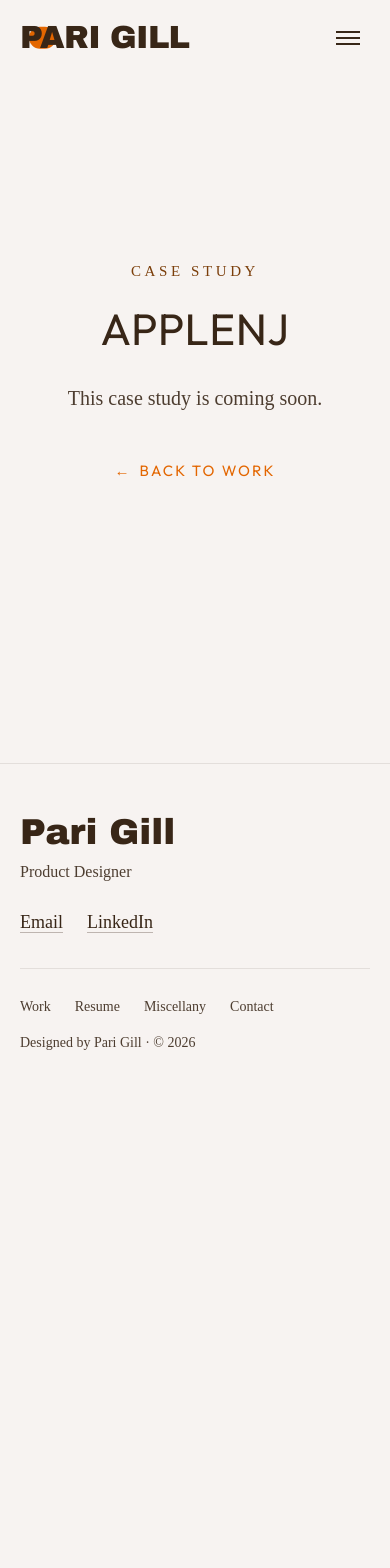
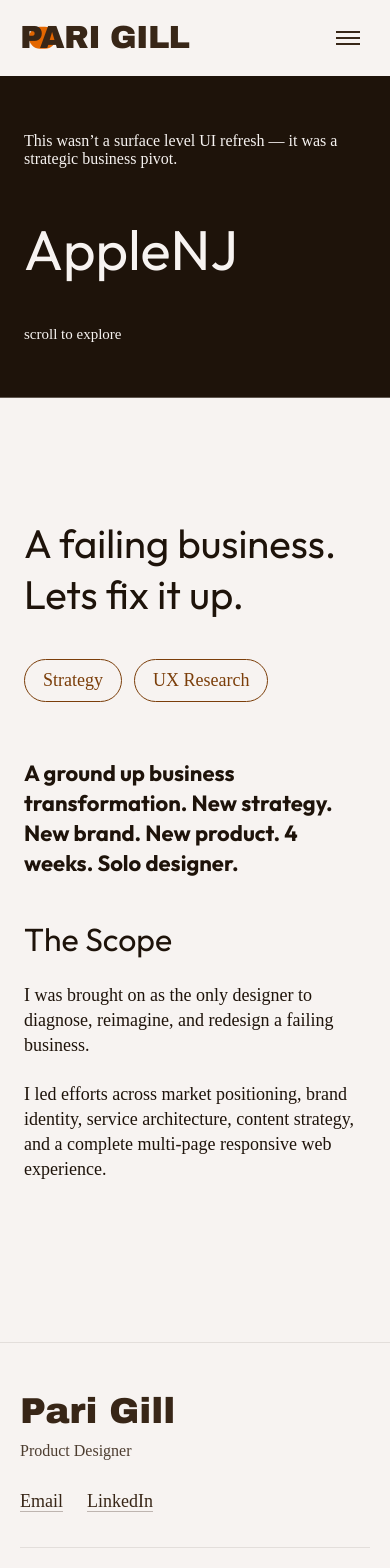
Before and after one commit to rrr-ritz/portfolio-parigi, a Next.js app: page /work/applenj in a window 390 px wide. Shown: the top 1568 px of the page. Before the commit the page ends 1101 px from the top, so only its background shows below. Built offline with nearby package versions, Linux system fonts and the light colour scheme.

Commit message:
feat: AppleNJ hero and overview with section rail

```diff
--- a/src/app/work/applenj/page.tsx
+++ b/src/app/work/applenj/page.tsx
@@ -1,12 +1,18 @@
 import type { Metadata } from "next";
-import { ComingSoonPlaceholder } from "@/components/case-study/ComingSoonPlaceholder";
+import { Hero } from "@/components/case-study/applenj/Hero";
+import { Overview } from "@/components/case-study/applenj/Overview";
 
 export const metadata: Metadata = {
   title: "AppleNJ | Pari Gill — Product Designer",
   description:
-    "A ground up business transformation for AppleNJ — brand, product strategy, and website.",
+    "A ground-up business transformation for AppleNJ — new strategy, brand, and product in 4 weeks as the solo designer.",
 };
 
 export default function AppleNJPage() {
-  return <ComingSoonPlaceholder title="AppleNJ" />;
+  return (
+    <main id="main">
+      <Hero />
+      <Overview />
+    </main>
+  );
 }
--- /dev/null
+++ b/src/components/case-study/applenj/Hero.tsx
@@ -0,0 +1,29 @@
+export function Hero() {
+  return (
+    <section
+      aria-label="AppleNJ hero"
+      className="relative bg-espresso-darker text-cream"
+    >
+      <div className="mx-auto w-full max-w-[1514px] px-6 py-14 md:px-12 md:py-20 lg:h-[543px] lg:px-[57px] lg:py-0">
+        <div className="relative flex flex-col gap-10 lg:h-full lg:flex-row lg:items-start lg:justify-between lg:pt-[61px]">
+          <div className="flex flex-col gap-12 lg:gap-0">
+            <p className="max-w-[347px] font-serif text-[16px] leading-[1.1] md:text-[18px]">
+              This wasn&rsquo;t a surface level UI refresh &mdash; it was a
+              strategic business pivot.
+            </p>
+            <h1 className="font-sans text-[56px] leading-[1.26] md:text-[72px] lg:text-[80px]">
+              AppleNJ
+            </h1>
+          </div>
+          <p className="font-serif text-[15px] leading-[1.1] lg:mt-[144px] lg:text-[18px]">
+            scroll to explore
+          </p>
+        </div>
+      </div>
+      <span
+        aria-hidden="true"
+        className="absolute inset-x-0 bottom-0 h-px bg-cream/30"
+      />
+    </section>
+  );
+}
--- /dev/null
+++ b/src/components/case-study/applenj/Overview.tsx
@@ -0,0 +1,61 @@
+import { SectionRail } from "./SectionRail";
+
+export function Overview() {
+  return (
+    <section
+      id="overview"
+      aria-label="Overview"
+      className="relative bg-cream text-espresso-darker"
+    >
+      <div className="mx-auto w-full max-w-[1514px] px-6 py-16 md:px-12 md:py-24 lg:px-[57px] lg:pt-[84px] lg:pb-[120px]">
+        <div className="flex flex-col gap-14 lg:flex-row lg:items-start lg:gap-0">
+          <div className="flex-none lg:w-[122px]">
+            <SectionRail variant="sticky" />
+          </div>
+
+          <div className="flex min-w-0 flex-col gap-10 lg:w-[371px] lg:flex-none lg:pt-[117px]">
+            <h2 className="font-sans text-[40px] leading-[1.26] md:text-[52px] lg:text-[64px]">
+              A failing business.
+              <br />
+              Lets fix it up.
+            </h2>
+
+            <ul className="flex flex-wrap gap-3">
+              <li className="inline-flex items-center rounded-[32px] border border-copper px-[18px] py-[10px] font-serif text-[18px] leading-[1.15] text-copper md:text-[20px] lg:text-[22px]">
+                Strategy
+              </li>
+              <li className="inline-flex items-center rounded-[32px] border border-copper px-[18px] py-[10px] font-serif text-[18px] leading-[1.15] text-copper md:text-[20px] lg:text-[22px]">
+                UX Research
+              </li>
+            </ul>
+          </div>
+
+          <div className="flex min-w-0 flex-col gap-10 lg:ml-[177px] lg:w-[673px] lg:flex-none lg:pt-[140px]">
+            <p className="font-sans text-[22px] font-bold leading-[1.375] md:text-[28px] lg:text-[32px]">
+              A ground up business transformation. New strategy. New brand. New
+              product. 4 weeks. Solo designer.
+            </p>
+
+            <div className="flex flex-col gap-6">
+              <h3 className="font-sans text-[32px] leading-[1.26] md:text-[40px] lg:text-[48px]">
+                The Scope
+              </h3>
+
+              <div className="flex flex-col gap-6 font-serif text-[18px] leading-[1.39] md:text-[21px] lg:text-[24px]">
+                <p>
+                  I was brought on as the only designer to diagnose, reimagine,
+                  and redesign a failing business.
+                </p>
+                <p>
+                  I led efforts across market positioning, brand identity,
+                  service architecture, content strategy, and a complete
+                  multi-page responsive web experience.
+                </p>
+              </div>
+            </div>
+          </div>
+        </div>
+      </div>
+    </section>
+  );
+}
--- /dev/null
+++ b/src/components/case-study/applenj/SectionRail.tsx
@@ -0,0 +1,44 @@
+"use client";
+
+import Link from "next/link";
+import { APPLENJ_SECTIONS } from "./sectionMap";
+
+type Props = {
+  variant?: "static" | "sticky";
+};
+
+export function SectionRail({ variant = "static" }: Props) {
+  const wrapperClass =
+    variant === "sticky"
+      ? "hidden lg:block lg:sticky lg:top-[120px] lg:self-start lg:w-[260px] lg:flex-none"
+      : "relative w-full";
+
+  return (
+    <nav aria-label="Case study sections" className={wrapperClass}>
+      <ol className="relative flex flex-col gap-[76px]">
+        <span
+          aria-hidden="true"
+          className="pointer-events-none absolute left-[21px] top-[43px] bottom-[43px] w-px bg-espresso-dark/40"
+        />
+        {APPLENJ_SECTIONS.map((s) => (
+          <li key={s.id} className="relative flex items-center gap-5">
+            <Link
+              href={`#${s.id}`}
+              className="group flex items-center gap-5 focus-visible:outline-none"
+            >
+              <span
+                aria-hidden="true"
+                className="inline-flex size-[43px] flex-none items-center justify-center rounded-full bg-orange-bright font-sans text-[32px] font-bold leading-none text-cream transition-transform group-hover:scale-105"
+              >
+                {s.index}
+              </span>
+              <span className="font-serif text-[20px] leading-[1.1] text-ink whitespace-pre-wrap">
+                {s.label}
+              </span>
+            </Link>
+          </li>
+        ))}
+      </ol>
+    </nav>
+  );
+}
--- /dev/null
+++ b/src/components/case-study/applenj/sectionMap.ts
@@ -0,0 +1,19 @@
+export type ApplenjSection = {
+  index: number;
+  id: string;
+  label: string;
+};
+
+export const APPLENJ_SECTIONS: ApplenjSection[] = [
+  { index: 0, id: "overview", label: "Overview" },
+  { index: 1, id: "context", label: "Context" },
+  { index: 2, id: "existing-site", label: "The Existing Site" },
+  { index: 3, id: "business-redesign", label: "Business Redesign" },
+  { index: 4, id: "the-user", label: "The User" },
+  { index: 5, id: "creative-direction", label: "Creative Direction" },
+  { index: 6, id: "structure", label: "Structure" },
+  { index: 7, id: "design-direction", label: "Design Direction" },
+  { index: 8, id: "testing-validation", label: "Testing & Validation" },
+  { index: 9, id: "final-product", label: "The Final Product   (Before Vs After)" },
+  { index: 10, id: "reflection", label: "Reflection" },
+];
```
